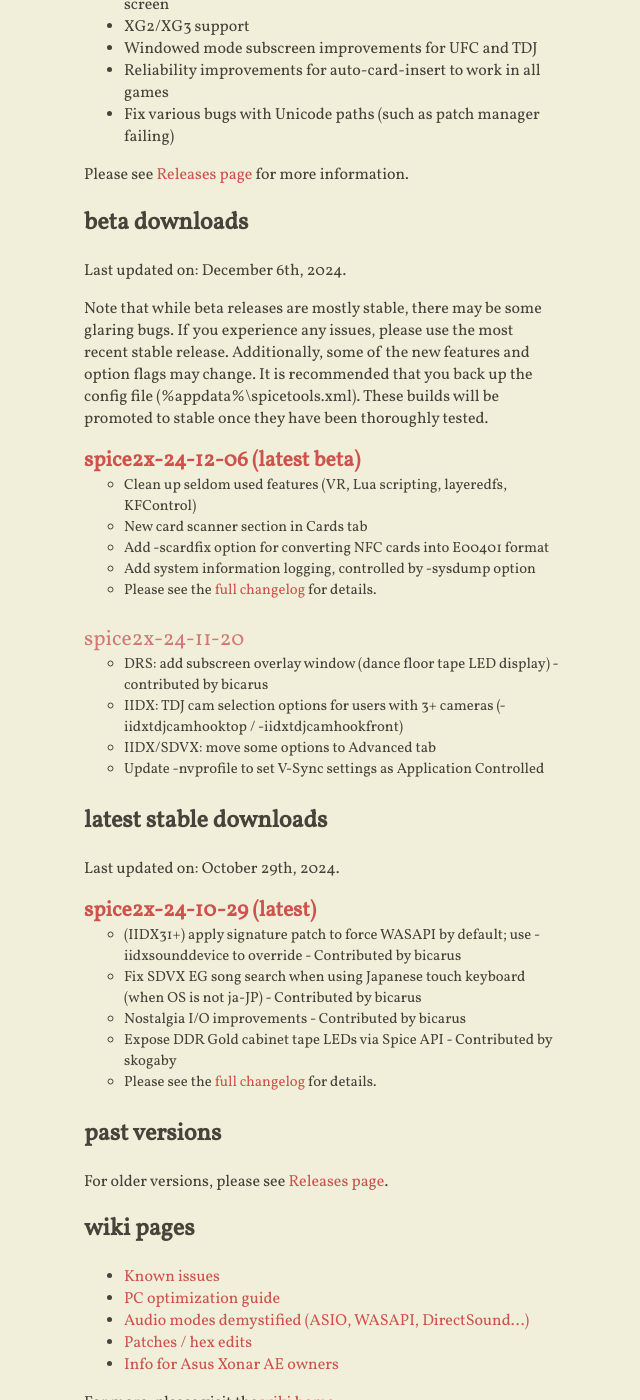
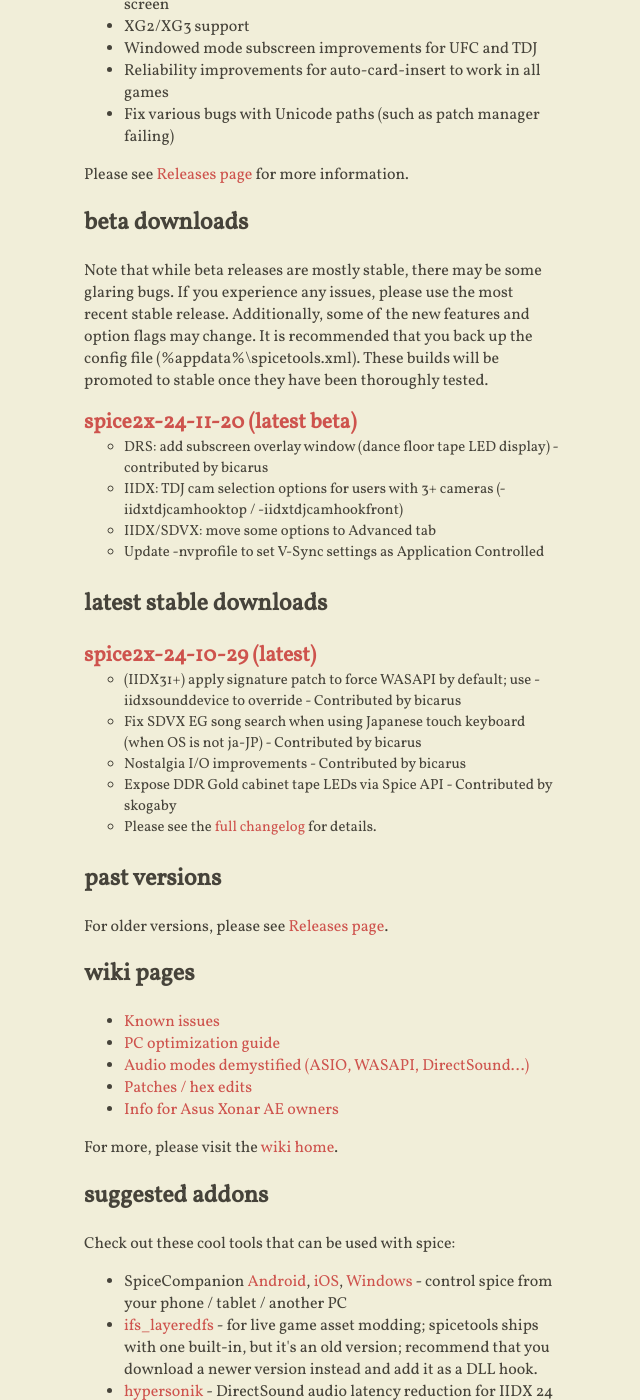
Before and after one commit to spice2x/spice2x.github.io, a Jekyll site: the page built from docs/index.html, in a window 1280 px wide and 1400 px high, scrolled down 497 px. Shown: the whole window, without its empty margins (420-1060 px from the left). Built offline with Jekyll 4.4.1, drawn with Linux system fonts in a browser that asks for light colours; nearby versions of some CDN libraries.

Commit message:
taking down 24-012-06 for a bug fix

```diff
--- a/docs/_includes/content.html
+++ b/docs/_includes/content.html
@@ -26,15 +26,13 @@
 
 <h2>beta downloads</h2>
 
-<p>Last updated on: December 6th, 2024.</p>
-
 <p>Note that while beta releases are mostly stable, there may be some glaring bugs. If you experience any issues, please
   use the most recent stable release. Additionally, some of the new features and option flags may change. It is
   recommended that you back up the config file (%appdata%\spicetools.xml). These builds will be promoted to
   stable once they have been thoroughly tested.
 </p>
 <ul class="downloads-beta highlight-latest">
-  <li>
+  <!-- <li>
     <a class="download-link" href="https://github.com/spice2x/spice2x.github.io/releases/download/24-12-06/spice2x-24-12-06.zip">
       spice2x-24-12-06
     </a>
@@ -45,7 +43,7 @@
       <li>Add system information logging, controlled by -sysdump option</li>
       <li>Please see the <a href="https://github.com/spice2x/spice2x.github.io/releases/tag/24-12-06">full changelog</a> for details.</li>
     </ul>
-  </li>
+  </li> -->
   <li>
     <a class="download-link" href="https://github.com/spice2x/spice2x.github.io/releases/download/24-11-20/spice2x-24-11-20.zip">
       spice2x-24-11-20
@@ -60,8 +58,6 @@
 </ul>
 
 <h2>latest stable downloads</h2>
-
-<p>Last updated on: October 29th, 2024.</p>
 
 <ul class="downloads highlight-latest">
   <li>
```
